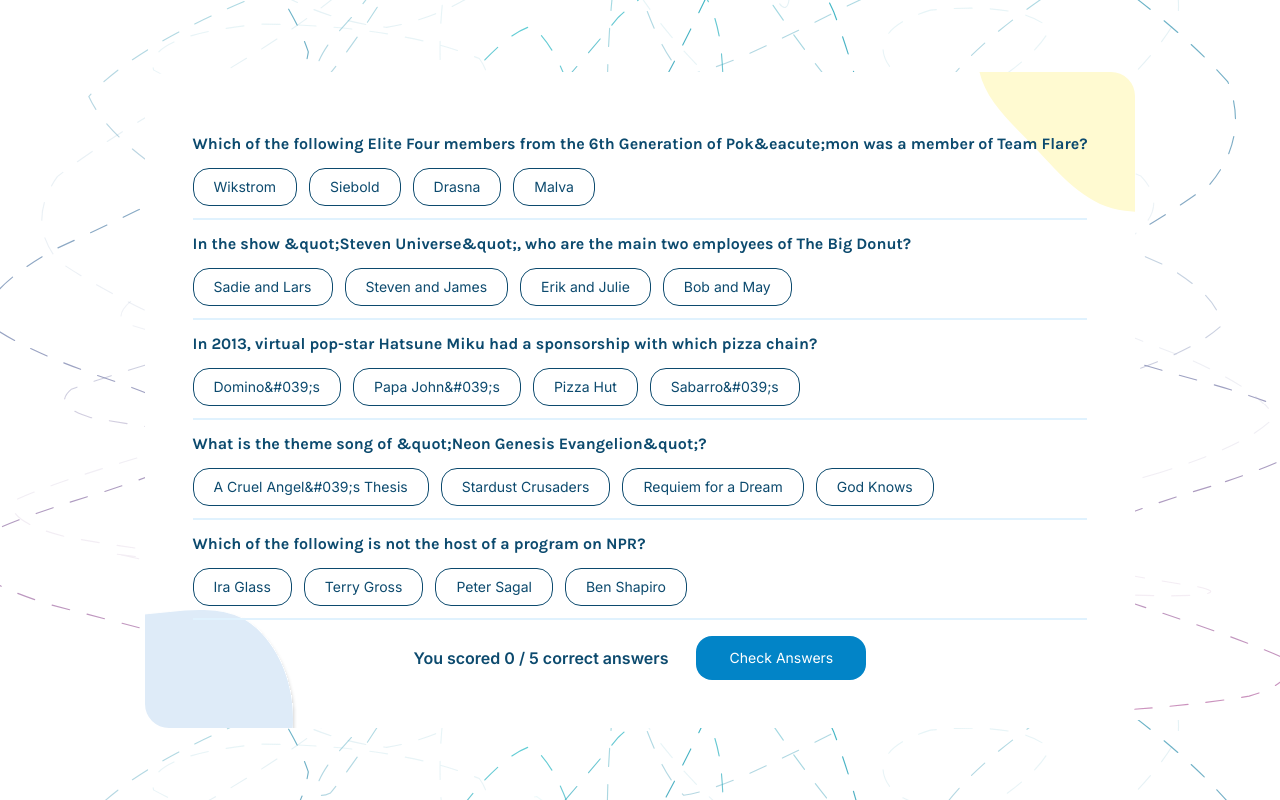
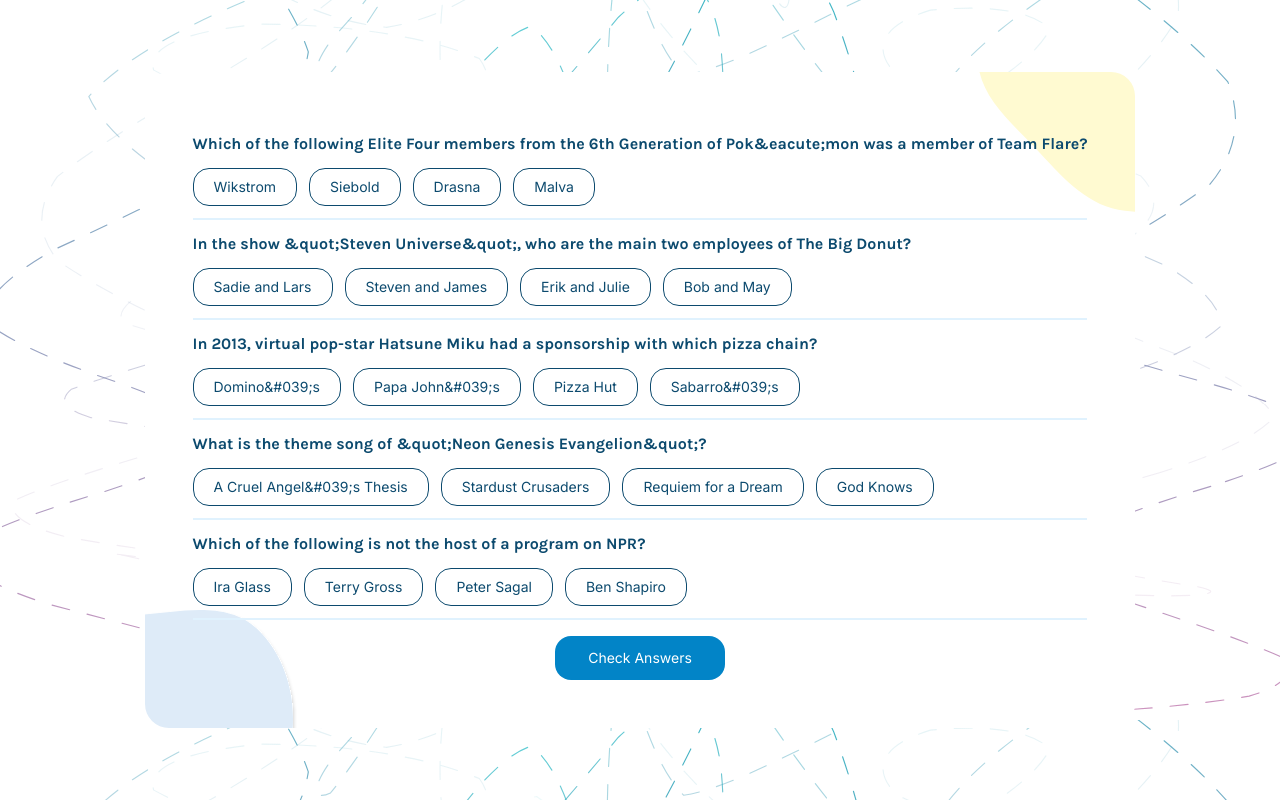
Before and after one commit to farulivan/quizzical-trivia, a React (Vite) app: page / in a window 1280 px wide. Both pictures are taken after a click on the button "Start Quiz". Built offline with nearby package versions, Linux system fonts and the light colour scheme.

Commit message:
add disabled after answer, reveal score, and back home button

```diff
--- a/src/components/Answer.jsx
+++ b/src/components/Answer.jsx
@@ -25,6 +25,7 @@
                         // checked={formData.employment ===  {answer}}
                         onChange={props.handleChange}
                         required
+                        disabled={props.finish}
                     />
                     <label
                         className="inline-flex font-Inter font-normal text-sm justify-between items-center px-5 py-2 w-full bg-white rounded-2xl border border-sky-900 cursor-pointer peer-checked:bg-sky-200 peer-checked:border-0 hover:bg-gray-100"
--- a/src/components/Questions.jsx
+++ b/src/components/Questions.jsx
@@ -14,6 +14,7 @@
         }
     )
     const [score, setScore] = useState(0)
+    const [finish, setFinish] = useState(false)
 
     const scoreCalculation = () => {
         for(let i=0; i < 5; i++){
@@ -22,8 +23,6 @@
             }
         }
     }
-
-    console.log(score)
 
     useEffect(() => {
         const questionElements = questionsData?.map(q =>q)
@@ -53,32 +52,49 @@
         })
     }
 
+    function handleClick() {
+        scoreCalculation()
+        setFinish(true)
+    }
+
     return (
         questions &&
             <section className="questions">
                 <section className="flex flex-col">
                     {questionsData.map((q, i) => {
                         return(
-                            <fieldset className="question-container mt-3 border-b-2 border-b-sky-100" key={q.question}>
+                            <fieldset
+                                className="question-container mt-3 border-b-2 border-b-sky-100"
+                                key={q.question}
+                            >
                                 <legend className="question font-Karla text-base">{q.question}</legend>
                                 <Answer
                                     index={i+1}
                                     correctAnswer={q.correct_answer}
                                     incorrectAnswers={q.incorrect_answers}
                                     handleChange={handleChange}
+                                    finish={finish}
                                 />
                             </fieldset>
                         )
                     })}
                 </section>
                 <section className="check-answer flex justify-center items-center mt-4">
-                    <p className="font-Inter font-semibold mr-7">You scored {score} / {questions.length} correct answers</p>
-                    <button
-                        onClick={() => scoreCalculation()} // Temporary button to back Home
+                    {finish && <p className="font-Inter font-semibold mr-7">You scored {score} / {questions.length} correct answers</p>}
+                    {finish ?
+                        <button
+                        onClick={() => props.back()}
                         className="font-Inter text-sm text-white bg-sky-600 px-8 py-3 rounded-2xl w-[170px]"
-                    >
-                        Check Answers
-                    </button>
+                        >
+                        Play Again
+                        </button> :
+                            <button
+                            onClick={() => handleClick()}
+                            className="font-Inter text-sm text-white bg-sky-600 px-8 py-3 rounded-2xl w-[170px]"
+                            >
+                                Check Answers
+                            </button>
+                    }
                 </section>
             </section>
     );
```
